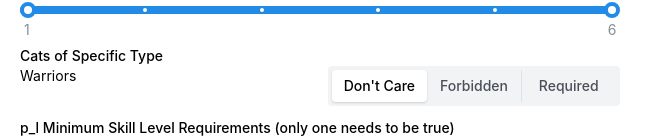
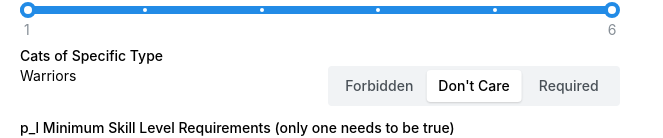
Before and after one commit to cgen-tools/patrol-helper, a React (Vite) app: page / in a window 1280 px wide. Shown: the part 245-383 px from the top of the page, without its empty margins (0-663 px from the left). Built offline with nearby package versions, Linux system fonts and the light colour scheme.

Commit message:
nit: reorder cat type selector
it's more intuitive if don't care is in the middle

```diff
--- a/src/components/CatTypeSelector.tsx
+++ b/src/components/CatTypeSelector.tsx
@@ -52,8 +52,8 @@ function CatTypeSelector({
           <SegmentedControl
             fullWidth
             data={[
+              allowedState.Forbidden,
               allowedState.DontCare,
-              allowedState.Forbidden,
               allowedState.Required,
             ]}
             value={allowedStatus}
```
